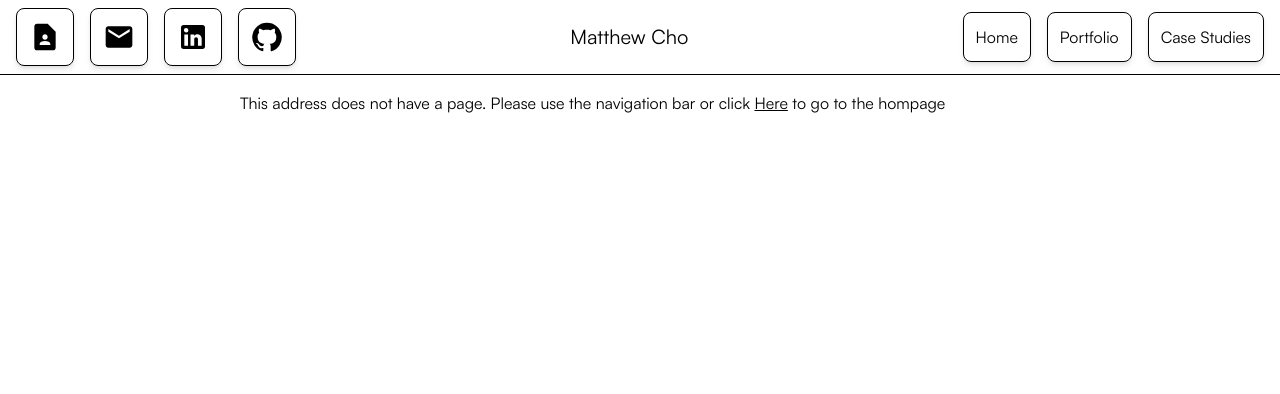
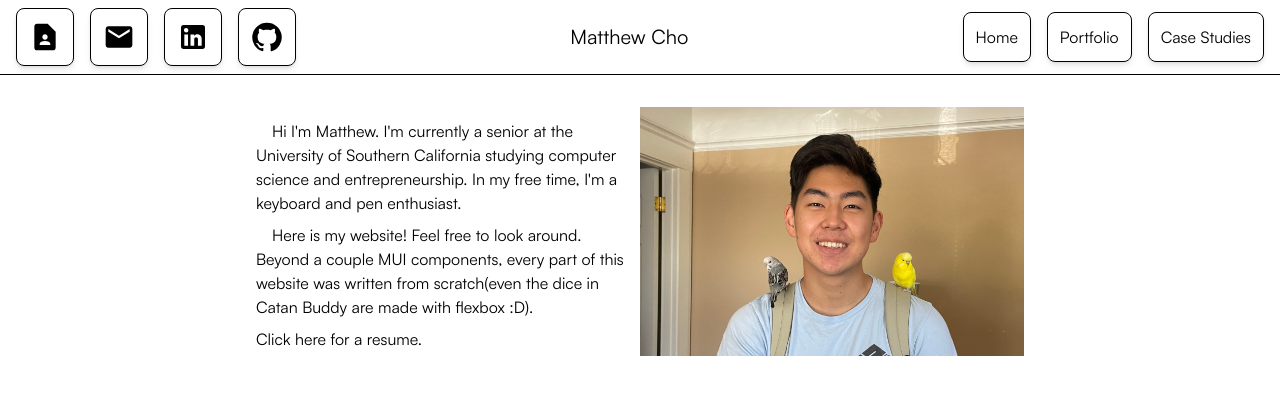
Before and after one commit to mcho9434/frontend-miji, a React (Create React App) app: page /r in a window 1280 px wide. Shown: the top 394 px of the page. Built offline with nearby package versions, Linux system fonts and the light colour scheme.

Commit message:
add resume backdoor

```diff
--- a/src/App.js
+++ b/src/App.js
@@ -7,7 +7,9 @@ import NoPage from "./pages/NoPage";
 import React from "react";
 import Navbar from "./components/Navbar";
 import CaseStudies from "./pages/CaseStudies";
-import Notion from './pages/CaseStudies/Notion'
+import Notion from "./pages/CaseStudies/Notion";
+import ResumeLanding from "./pages/ResumeLanding";
+
 function App() {
   return (
     <div className="font-satoshi">
@@ -19,7 +21,7 @@ function App() {
             <Route path="catan-buddy" element={<CatanBuddy />} />
             <Route path="case-studies" element={<CaseStudies />} />
             <Route path="case-studies/notion" element={<Notion />} />
-
+            <Route path="r" element={<ResumeLanding />} />
             <Route path="*" element={<NoPage />} />
           </Route>
         </Routes>
--- /dev/null
+++ b/src/pages/ResumeLanding/index.jsx
@@ -0,0 +1,31 @@
+import React from "react";
+import Card from "../../components/Card";
+
+const ResumeLanding = () => {
+  return (
+    <Card>
+      <div className="flex m-4 gap-2">
+        <div className="mt-3">
+          <div>
+            &emsp;Hi I'm Matthew. I'm currently a senior at the University of
+            Southern California studying computer science and entrepreneurship.
+            In my free time, I'm a keyboard and pen enthusiast.
+          </div>
+          <div className="mt-2">
+            &emsp;Here is my website! Feel free to look around. Beyond a couple
+            MUI components, every part of this website was written from
+            scratch(even the dice in Catan Buddy are made with flexbox :D).
+          </div>
+          <span className="mt-2 hover:font-bold flex">
+            <a href="Matthew_Cho_Resume.pdf" target="_blank">
+              Click here for a resume.
+            </a>
+          </span>
+        </div>
+        <img className="w-1/2 m-auto" src="matt.jpg" alt="CTC RFP" />
+      </div>
+    </Card>
+  );
+};
+
+export default ResumeLanding;
```
